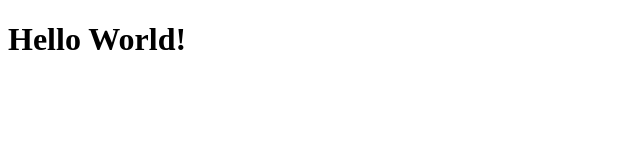
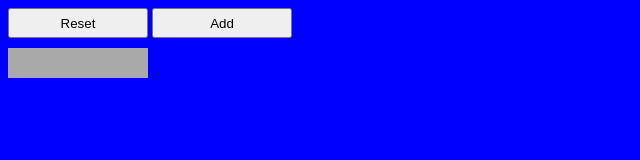
Before and after one commit to igorbertelli/Box, a plain HTML site: page index.html in a window 1280 px wide. Shown: the whole page, without its empty margins (0-640 px from the left). Drawn offline with Linux system fonts and the light colour scheme.

Commit message:
Add style

```diff
--- /dev/null
+++ b/css/style.css
@@ -0,0 +1,16 @@
+body {
+    background-color: blue;
+    color: black;
+}
+
+.box {
+    background-color: darkgray;
+    width: 140px;
+    height: 30px;
+    margin-top: 10px;
+}
+
+button {
+    width: 140px;
+    height: 30px;
+}
--- a/index.html
+++ b/index.html
@@ -5,8 +5,19 @@
     <meta name="viewport" content="width=device-width, initial-scale=1.0">
     <meta http-equiv="X-UA-Compatible" content="ie=edge">
     <title>Box</title>
+    <link rel="stylesheet" type="text/css" href="./css/style.css"/>
 </head>
 <body>
-    <h1>Hello World!</h1>
+    <header>
+        <button type="button">
+            Reset
+        </button>
+        <button type="button">
+            Add
+        </button>
+    </header>
+    <main>
+        <div class="box"></div>
+    </main>
 </body>
 </html>
```
